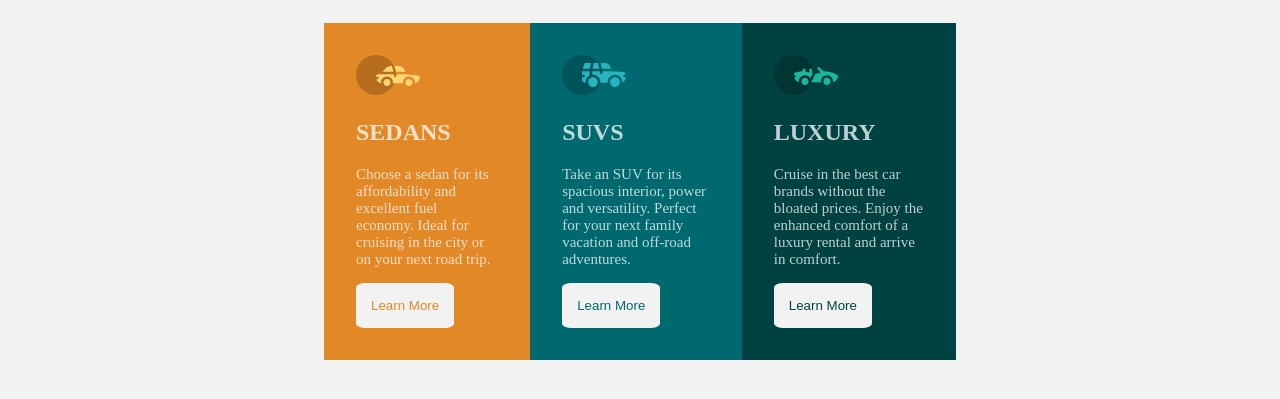
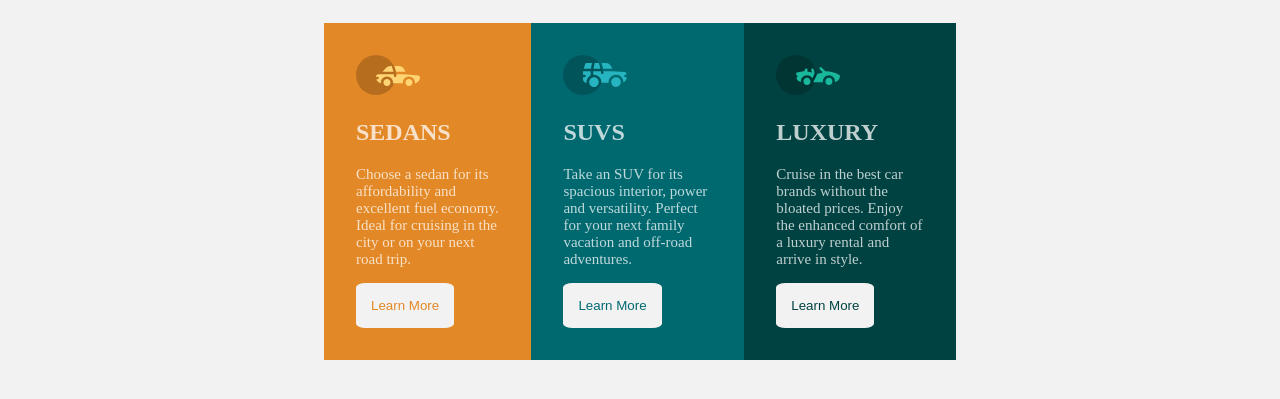
Before and after one commit to Emzard/CSS-Grid-and-Flexbox, a plain HTML site: page index.html in a window 1280 px wide. Shown: the part 81-480 px from the top of the page. Drawn offline with Linux system fonts and the light colour scheme.

Commit message:
Update index.html

```diff
--- a/index.html
+++ b/index.html
@@ -39,7 +39,7 @@
         <h2>LUXURY</h2>
         <p>
           Cruise in the best car brands without the bloated prices. Enjoy the
-          enhanced comfort of a luxury rental and arrive in comfort.
+          enhanced comfort of a luxury rental and arrive in style.
         </p>
         <button class="button3">Learn More</button>
       </div>
```
